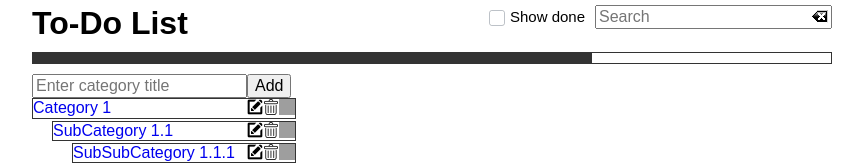
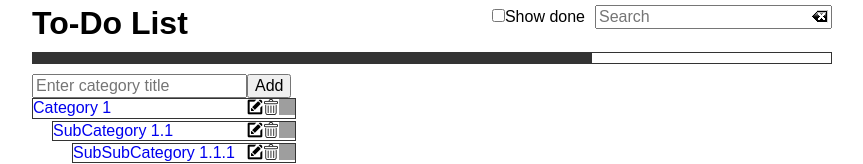
Before and after one commit to legaev-stas/react-training, a React (Create React App) app: page / in a window 1280 px wide. Shown: the top 164 px of the page, without its empty margins (208-1071 px from the left). Built offline with nearby package versions, Linux system fonts and the light colour scheme; grey boxes are pictures that could not be loaded.

Commit message:
task list and filtering were added

```diff
--- a/src/App.css
+++ b/src/App.css
@@ -7,7 +7,7 @@
     margin: 5px 0 0;
 }
 
-.header .css-checkbox{
+.header .checkbox-wrapper{
     margin-right: 10px;
 }
 
--- a/src/App.js
+++ b/src/App.js
@@ -40,9 +40,8 @@ class App extends Component {
 
                     <div className="search-bar right">
                         <Checkbox
-                            id="filter-show-done"
                             checked={this.state.state.filterShowDone}
-                            onClick={this.filterShowDone}
+                            onChange={this.filterShowDone}
                         >Show done</Checkbox>
                         <InputGroup
                             type="text"
--- a/src/components/forms/checkbox/checkbox.css
+++ b/src/components/forms/checkbox/checkbox.css
@@ -1,40 +1,3 @@
-.css-checkbox{
+.checkbox-wrapper{
     display: inline-block;
 }
-.css-checkbox input{
-    position: absolute;
-    overflow: hidden;
-    clip: rect(0 0 0 0);
-    height: 1px;
-    width: 1px;
-    margin: -1px;
-    padding: 0;
-    border: 0;
-}
-
-.css-checkbox input + label:before {
-    background: url('/icon-checkbox.png') no-repeat 0 0;
-}
-
-.css-checkbox input:checked + label:before {
-    background: url('/icon-checkbox-active.png') no-repeat 0 0;
-}
-
-.css-checkbox input:focus + label:before{
-    outline: 1px dotted;
-}
-
-.css-checkbox label {
-    display: inline-block;
-    cursor: pointer;
-    font-size: 15px;
-}
-
-.css-checkbox label:before{
-    content: '';
-    display:inline-block;
-    vertical-align: middle;
-    margin-right: 5px;
-    width: 16px;
-    height: 16px;
-}
--- a/src/components/forms/checkbox/index.js
+++ b/src/components/forms/checkbox/index.js
@@ -1,15 +1,16 @@
 import React from 'react';
 import './checkbox.css';
 
-const Checkbox = ({children, id, checked, onClick}) => (
-    <div className="css-checkbox">
-        <input
-            type="checkbox"
-            id={id}
-            checked={checked}
-            onChange={onClick}
-        />
-        <label htmlFor={id}>{children}</label>
+const Checkbox = ({children, id, checked, onChange}) => (
+    <div className="checkbox-wrapper">
+        <label>
+            <input
+                type="checkbox"
+                checked={checked}
+                onChange={onChange}
+            />
+            {children}
+        </label>
     </div>
 )
 
--- a/src/components/task-item/index.js
+++ b/src/components/task-item/index.js
@@ -1,10 +1,15 @@
 import React from 'react';
 import './task-item.css';
+import Checkbox from '../forms/checkbox'
 
-const Category = ({id, title, description, done}) => (
+const TaskItem = ({id, title, description, done, onChangeStatus}) => (
     <div className="task">
+        <Checkbox
+            checked={done}
+            onChange={() => onChangeStatus(id)}
+        />
         {title}
     </div>
 );
 
-export default Category;
+export default TaskItem;
--- a/src/components/tasks-container/index.js
+++ b/src/components/tasks-container/index.js
@@ -1,5 +1,6 @@
 import React, {Component} from 'react';
 import globalState from '../../state';
+import uuid from 'uuid/v4';
 import InputGroup from '../forms/input-group';
 import Button from '../forms/button';
 import Task from '../task-item';
@@ -10,25 +11,67 @@ class TasksContainer extends Component {
 
         this.state = globalState.get();
 
-        // this.editHandler = this.editHandler.bind(this);
+        this.onChangeStatus = this.onChangeStatus.bind(this);
+        this.addTask = this.addTask.bind(this);
+        this.taskFilter = this.taskFilter.bind(this);
     }
 
-    componentDidMount(){
+    componentDidMount() {
         globalState.onChange(this.setState.bind(this));
     }
 
+    onChangeStatus(id) {
+        var taskList = globalState.get().data.taskList;
+        taskList.forEach((task) => {
+            if(task.id === id) {
+                task.done = !task.done;
+            }
+        })
+        globalState.set('data.taskList', taskList);
+    }
+
+    setNewTaskTitle(e){
+        globalState.set('state.newTaskTitle', e.target.value);
+    }
+
+    addTask (){
+        var newState = globalState.get();
+
+        if(!newState.state.newTaskTitle){
+            return;
+        }
+
+        newState.data.taskList.push({
+            category: this.props.params.activeCategoryId,
+            id: uuid(),
+            title: newState.state.newTaskTitle,
+            description: '',
+            done: false
+        });
+
+        newState.state.newTaskTitle = '';
+
+        globalState.set(newState);
+    }
+
+    taskFilter(task){
+        return task.category === this.props.params.activeCategoryId &&
+            (task.done ? this.state.state.filterShowDone : true) &&
+            (this.state.state.filterSearch ? task.title.indexOf(this.state.state.filterSearch) !== -1 : true);
+    }
 
     render() {
         return (
             <div>
                 <div className="heading">
-                    <InputGroup type="text" placeholder="Add item"/>
-                    <Button>Add</Button>
+                    <InputGroup type="text" placeholder="Add item" onChange={this.setNewTaskTitle} value={this.state.state.newTaskTitle}/>
+                    <Button onClick={this.addTask}>Add</Button>
                 </div>
                 <div>
-                    {this.state.data.taskList.filter(task => task.category === this.props.params.activeCategoryId).map((props) => <Task
+                    {this.state.data.taskList.filter(this.taskFilter).map((props) => <Task
                         key={props.id}
                         {...props}
+                        onChangeStatus={this.onChangeStatus}
                     />)}
                 </div>
             </div>
--- a/src/data.js
+++ b/src/data.js
@@ -49,6 +49,13 @@ export default {
                 title: 'Title',
                 description: 'Description',
                 done: false
+            },
+            {
+                category: '6de2c350-6aee-4c14-8f97-428e5bc69692',
+                id: 'd7c95788-7a69-45f8-b223-a23bee98ce7y',
+                title: 'Title 2',
+                description: 'Description 2',
+                done: true
             }
         ]
     }
--- a/src/state.js
+++ b/src/state.js
@@ -38,7 +38,7 @@ export default {
     },
 
     get (path){
-        return state;
+        return cloneState();
     },
 
     onChange(cb) {
```
Also changed, not shown: 1 other file (tests, documents, lock files or other folders).
